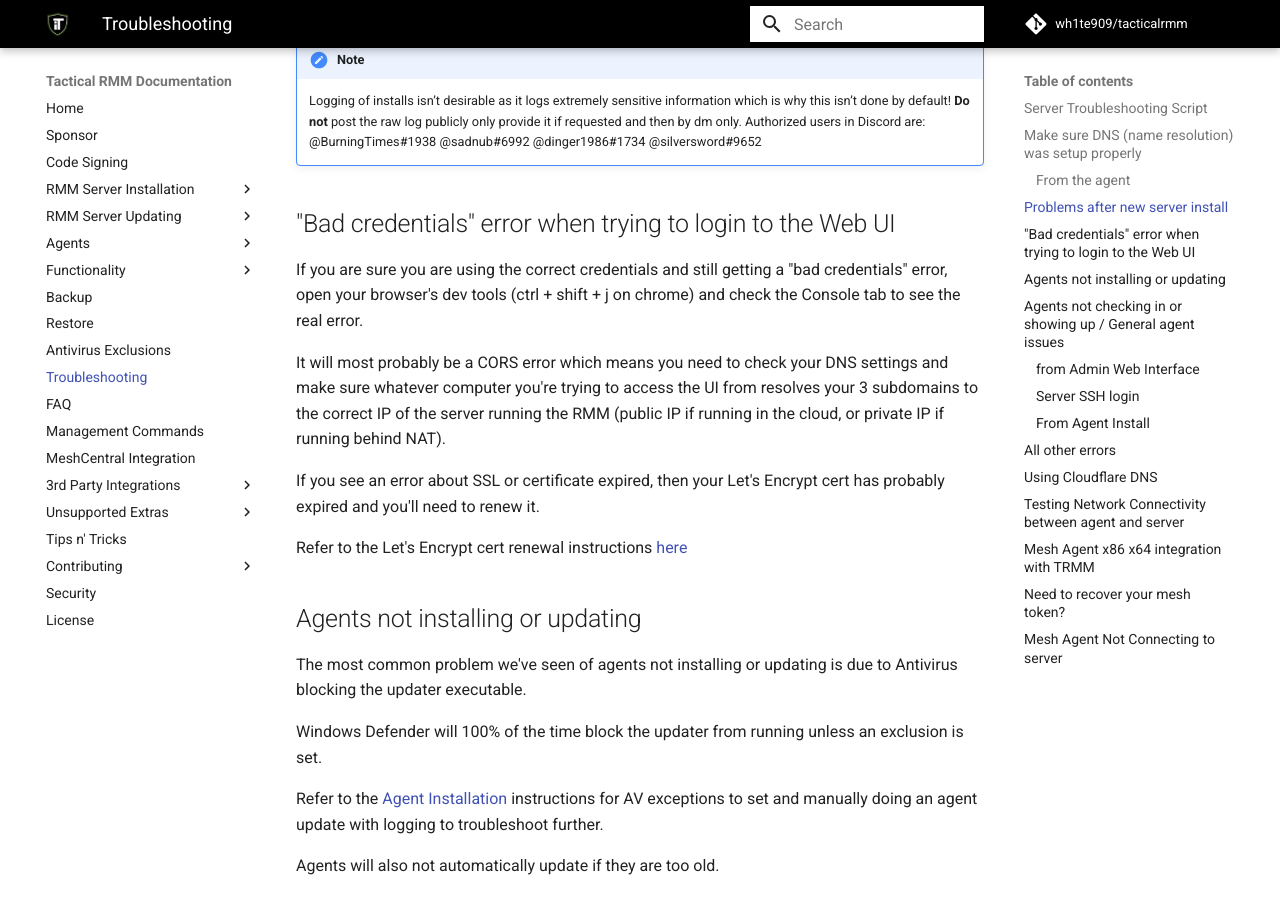
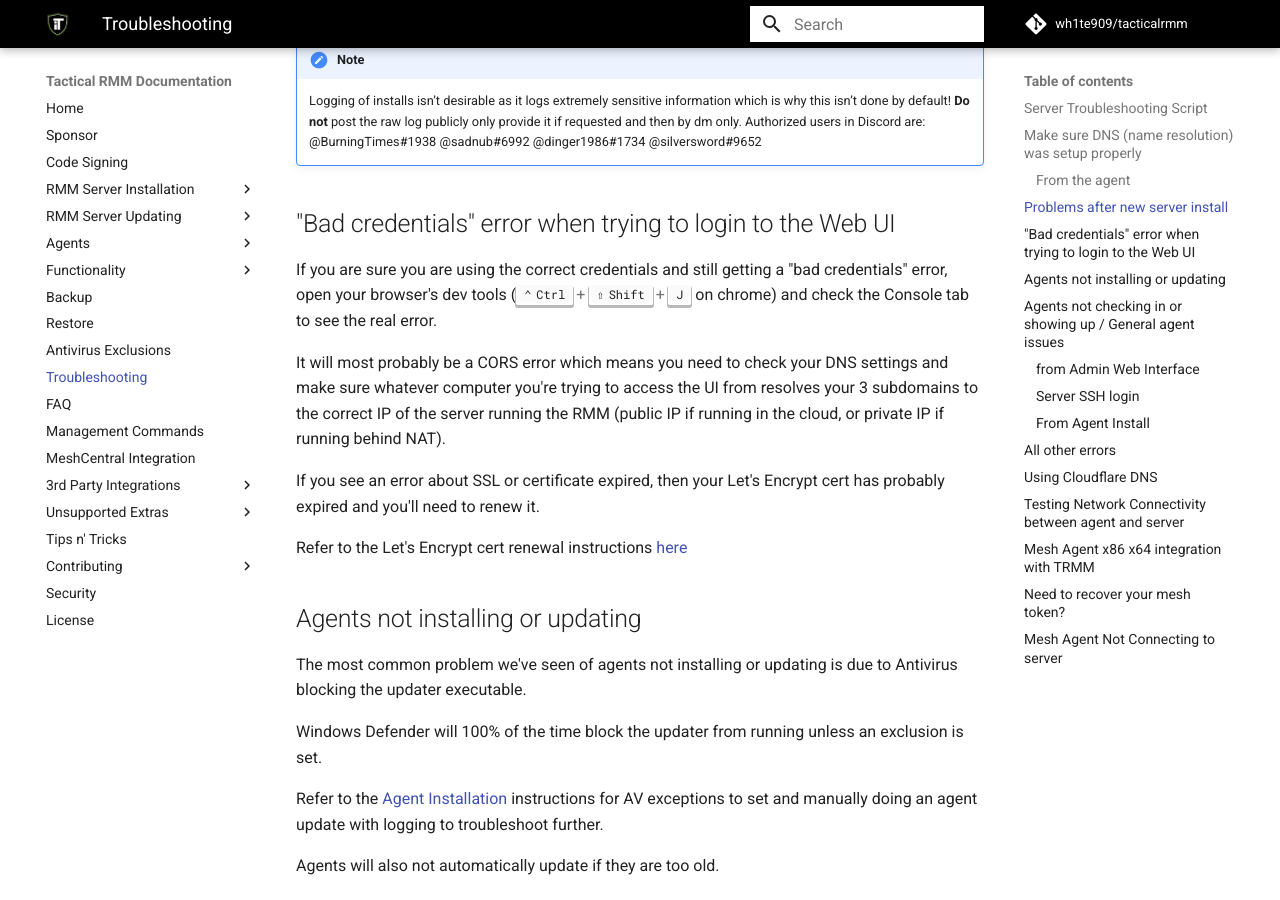
Before and after one commit to amidaware/trmm-docs, an MkDocs documentation site: the page built from docs/docs/troubleshooting.md, in a window 1280 px wide and 900 px high, scrolled down 944 px. Built offline with MkDocs 1.6.1 and Material for MkDocs 9.7.7, drawn with Linux system fonts in a browser that asks for light colours; comment, search, counter and statistics services are not loaded; some of the changed text lies outside the part shown.

Commit message:
docs - enabling keys

```diff
--- a/docs/docs/troubleshooting.md
+++ b/docs/docs/troubleshooting.md
@@ -39,7 +39,7 @@
 
 ## "Bad credentials" error when trying to login to the Web UI
 
-If you are sure you are using the correct credentials and still getting a "bad credentials" error, open your browser's dev tools (ctrl + shift + j on chrome) and check the Console tab to see the real error.
+If you are sure you are using the correct credentials and still getting a "bad credentials" error, open your browser's dev tools (++ctrl+shift+j++ on chrome) and check the Console tab to see the real error.
 
 It will most probably be a CORS error which means you need to check your DNS settings and make sure whatever computer you're trying to access the UI from resolves your 3 subdomains to the correct IP of the server running the RMM (public IP if running in the cloud, or private IP if running behind NAT).
 
@@ -138,7 +138,7 @@
 
 Check the debug log from the web UI: **File > Debug Log**
 
-Open your browser's dev tools (ctrl + shift + j on chrome) and check the Console tab for any errors
+Open your browser's dev tools (++ctrl+shift+j++ on chrome) and check the Console tab for any errors
 
 Check all the systemd services that the rmm uses to function and check to make sure they're all active/running and enabled:
 
--- a/docs/mkdocs.yml
+++ b/docs/mkdocs.yml
@@ -87,6 +87,7 @@
       link: "https://github.com/wh1te909/tacticalrmm"
 
 markdown_extensions:
+  - pymdownx.keys
   - pymdownx.inlinehilite
   - admonition
   - pymdownx.details
```
Also changed, not shown: docs/docs/update_server.md (+1 -1 lines).
